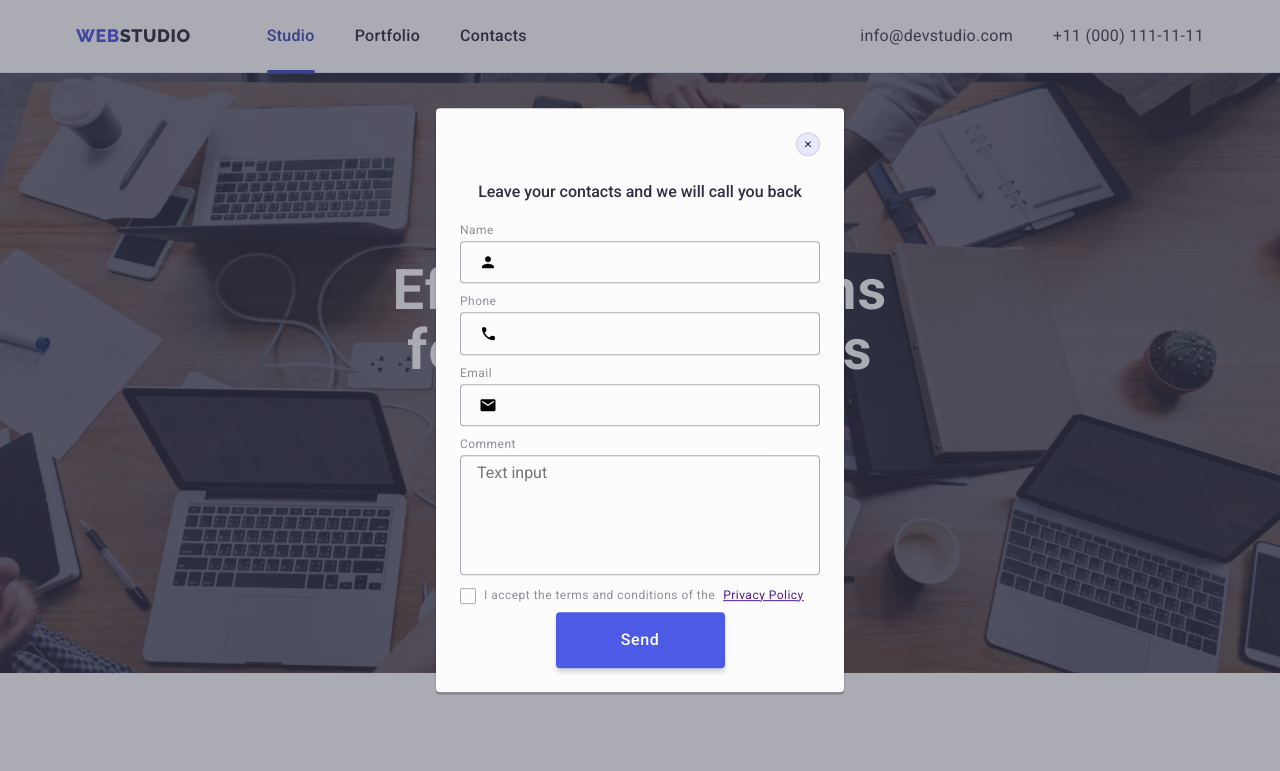
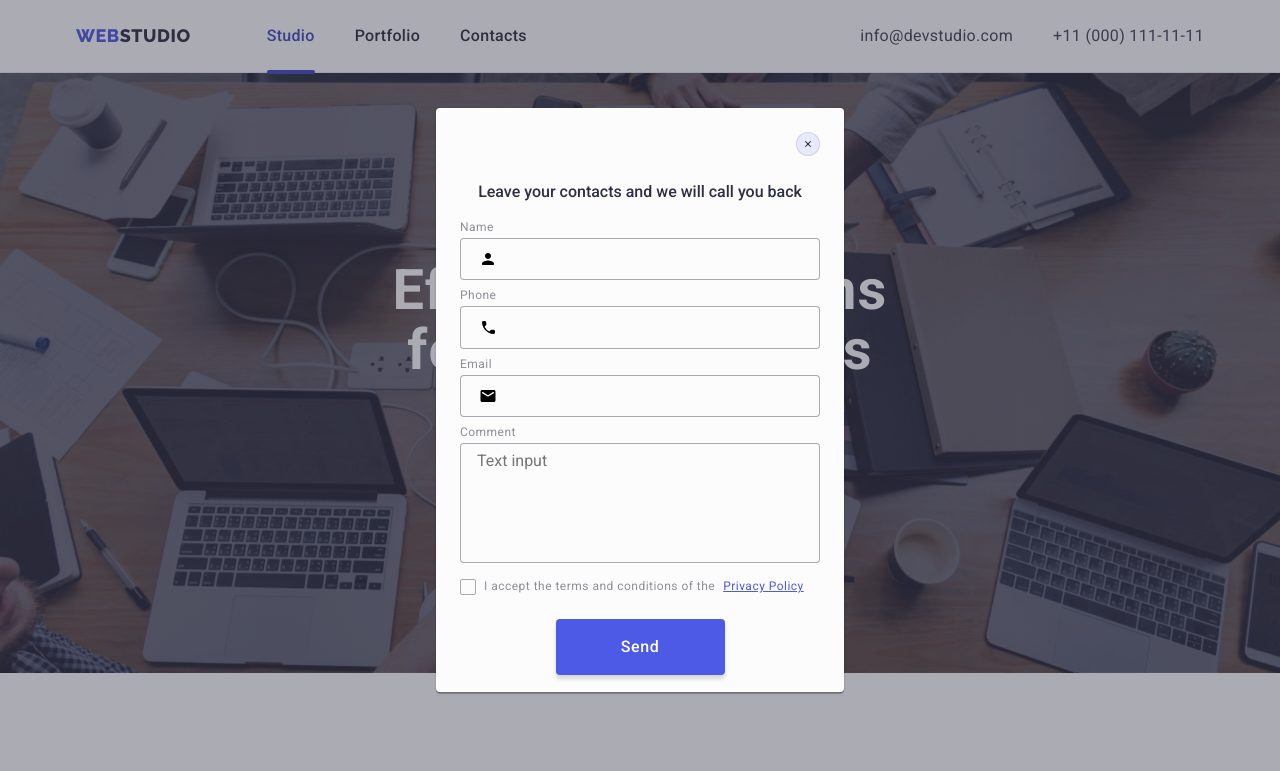
Before and after one commit to AnnaVee88/goit-markup-hw-06, a plain HTML site: page index.html in a window 1280 px wide. Both pictures are taken after a click on the button "Order Service". Shown: the top 771 px of the page. Drawn offline with nearby package versions, Linux system fonts and the light colour scheme.

Commit message:
correction

```diff
--- a/css/styles.css
+++ b/css/styles.css
@@ -506,11 +506,11 @@ color: var(--Pressed-state);
     transform: translate(-50%, -50%) scaleY(1);
     transition: transform var(--transition-duration-and-fund);
     width: 408px;
-    min-height: 576px;
+    height: 584px;
     background-color: var(--modal-bgr);
     box-shadow: 0px 1px 1px rgba(0, 0, 0, 0.14), 0px 1px 3px rgba(0, 0, 0, 0.12), 0px 2px 1px rgba(0, 0, 0, 0.2);
     border-radius: 4px;
-    padding: var(--card-set-gap);
+    padding: 72px var(--card-set-gap) var(--card-set-gap) var(--card-set-gap);
 }
 .backdrop.is-hidden .modal{
     transform: translate(-50%, -50%) scaleY(0);
@@ -547,7 +547,6 @@ color: var(--Pressed-state);
     font-size: 16px;
     line-height: 1.5;
     text-align: center;
-    margin-top: 48px;
     margin-bottom: 16px;
     color: var(--secondary-color);
 }
@@ -585,8 +584,14 @@ color: var(--Pressed-state);
 .modal-field{
   margin-bottom: 8px;
 }
+.modal-field-comment{
+    margin-bottom: 16px;
+}
+.modal-field-check{
+    margin-bottom: 24px;
+}
 .modal-label-txt{
-    display: inline-block;
+    display: block;
     font-size: 12px;
     line-height: 1.17;
     letter-spacing: 0.04em;
@@ -602,6 +607,7 @@ color: var(--Pressed-state);
     resize: none;
     padding-left: 16px;
     padding-top: 8px;
+    display: block;
     outline: transparent;
     transition: border-color var(--transition-duration-and-fund);
 }
@@ -626,6 +632,9 @@ color: var(--Pressed-state);
     align-items: center;
     justify-content: center;
     fill: transparent;
+}
+.a-text{
+    color: var(--brand-color);
 }
 .modal-check:checked + .check-text span {
     background-color: var(--Pressed-state);
--- a/index.html
+++ b/index.html
@@ -74,7 +74,7 @@
           <ul class="about-list list">
             <li class="about-item">
               <div class="icon-container">
-                <svg width="64px" heihgt="64px">
+                <svg width="64">
                   <use href="./images/icons.svg#icon-antenna"></use>
                 </svg>
               </div>
@@ -87,7 +87,7 @@
 
             <li class="about-item">
               <div class="icon-container">
-                <svg width="64px" heihgt="64px">
+                <svg width="64">
                   <use href="./images/icons.svg#icon-clock"></use>
                 </svg>
               </div>
@@ -100,7 +100,7 @@
 
             <li class="about-item">
               <div class="icon-container">
-                <svg width="64px" heihgt="64px">
+                <svg width="64">
                   <use href="./images/icons.svg#icon-diagram"></use>
                 </svg>
               </div>
@@ -113,7 +113,7 @@
 
             <li class="about-item">
               <div class="icon-container">
-                <svg width="64px" heihgt="64px">
+                <svg width="64">
                   <use href="./images/icons.svg#icon-astronaut"></use>
                 </svg>
               </div>
@@ -501,7 +501,7 @@
             </div>
           </div>
 
-          <div class="modal-field">
+          <div class="modal-field-comment">
             <label for="user-comment" class="modal-label-txt">Comment</label>
             <textarea
               class="modal-textarea"
@@ -510,7 +510,7 @@
               placeholder="Text input"
             ></textarea>
           </div>
-          <div class="modal-field">
+          <div class="modal-field-check">
             <input
               class="modal-check visually-hidden"
               type="checkbox"
```
